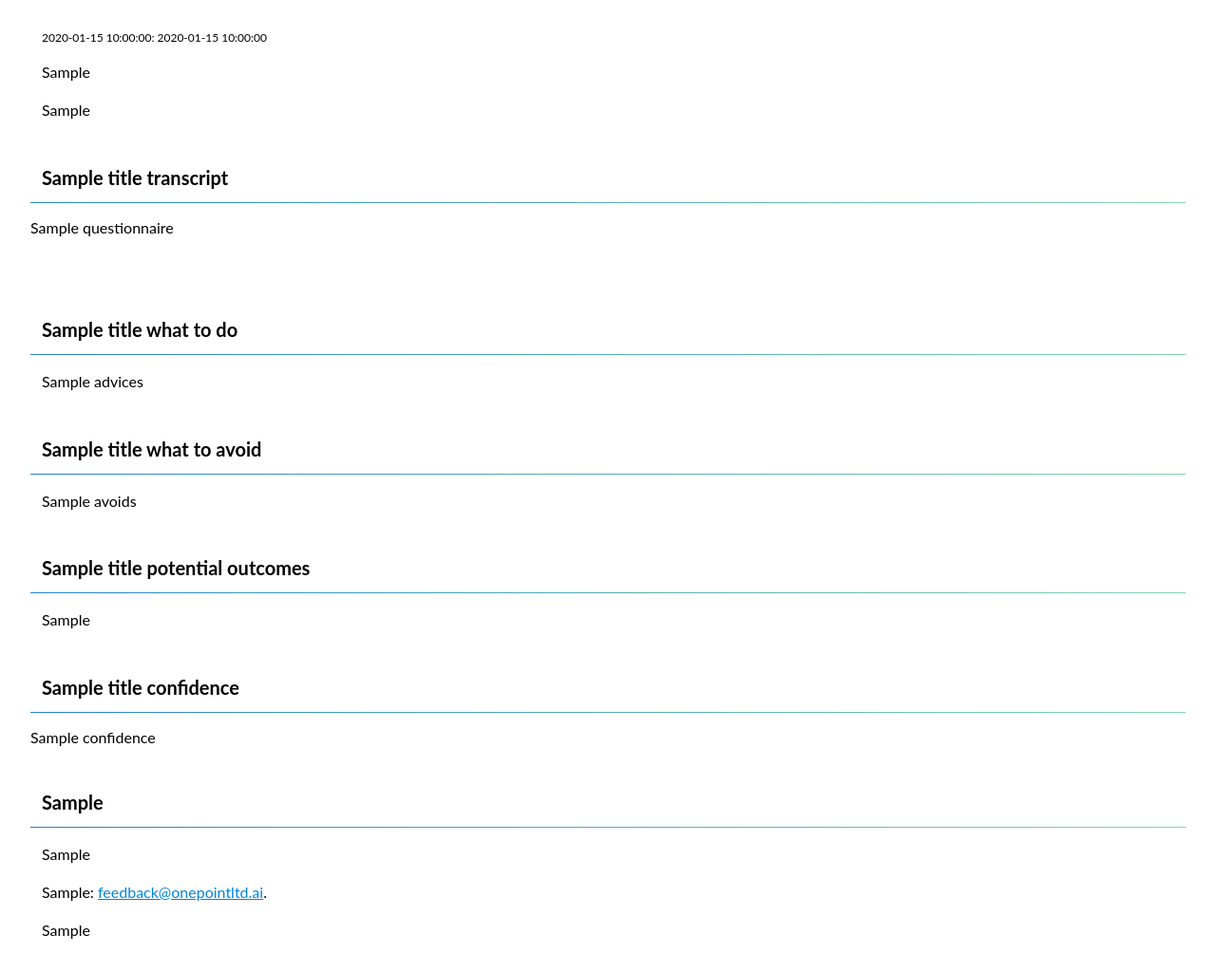
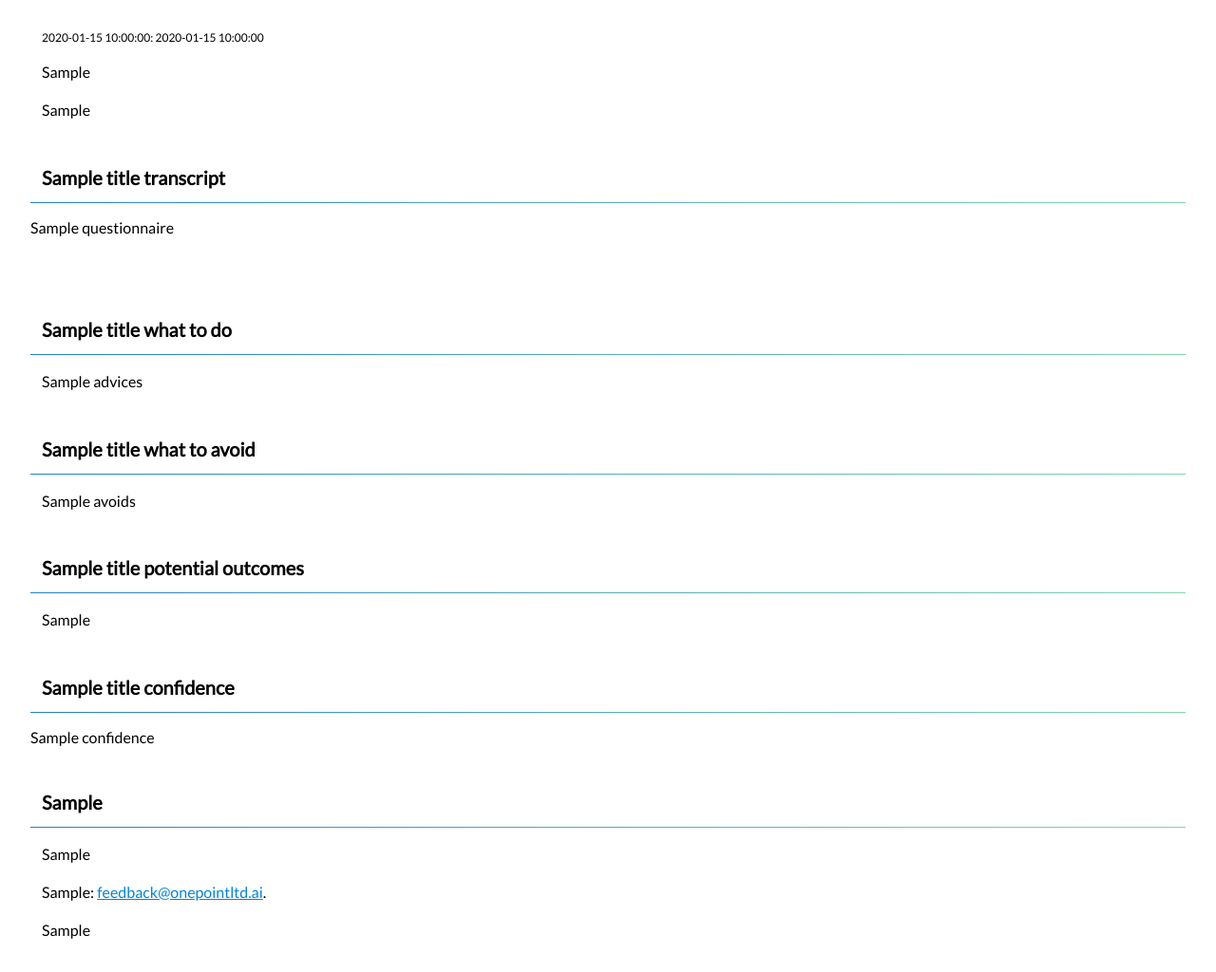
Before and after one commit to onepointconsulting/data-questionnaire-agent, a Python web app: template templates/results-template.html in a window 1280 px wide. Shown: the whole page at 95% size. Run offline with Jinja, Linux system fonts and the light colour scheme; the template is opened without the code that fills it: most values are stand-ins (such as "Sample title", 1, 10 or a date in 2020).

Commit message:
Adding back the fonts

```diff
--- a/templates/results-template.html
+++ b/templates/results-template.html
@@ -7,10 +7,10 @@
     <title>{{title}}</title>
     <link rel="preconnect" href="https://fonts.googleapis.com">
     <link rel="preconnect" href="https://fonts.gstatic.com" crossorigin>
-    <!-- <link
+    <link
         href="https://fonts.googleapis.com/css2?family=Bodoni+Moda:ital,wght@0,400;0,500;1,400;1,500&family=Montserrat:wght@500&family=Sen:wght@400;700&display=swap"
         rel="stylesheet">
-    <link href="https://fonts.googleapis.com/css2?family=Bodoni+Moda:ital,wght@0,400;0,500;1,400;1,500&family=Lato&family=Montserrat:wght@500&family=Sen:wght@400;700&display=swap" rel="stylesheet"> -->
+    <link href="https://fonts.googleapis.com/css2?family=Bodoni+Moda:ital,wght@0,400;0,500;1,400;1,500&family=Lato&family=Montserrat:wght@500&family=Sen:wght@400;700&display=swap" rel="stylesheet">
     <style>
         body {
             font-family: 'Lato', 'Montserrat', sans-serif;
```
